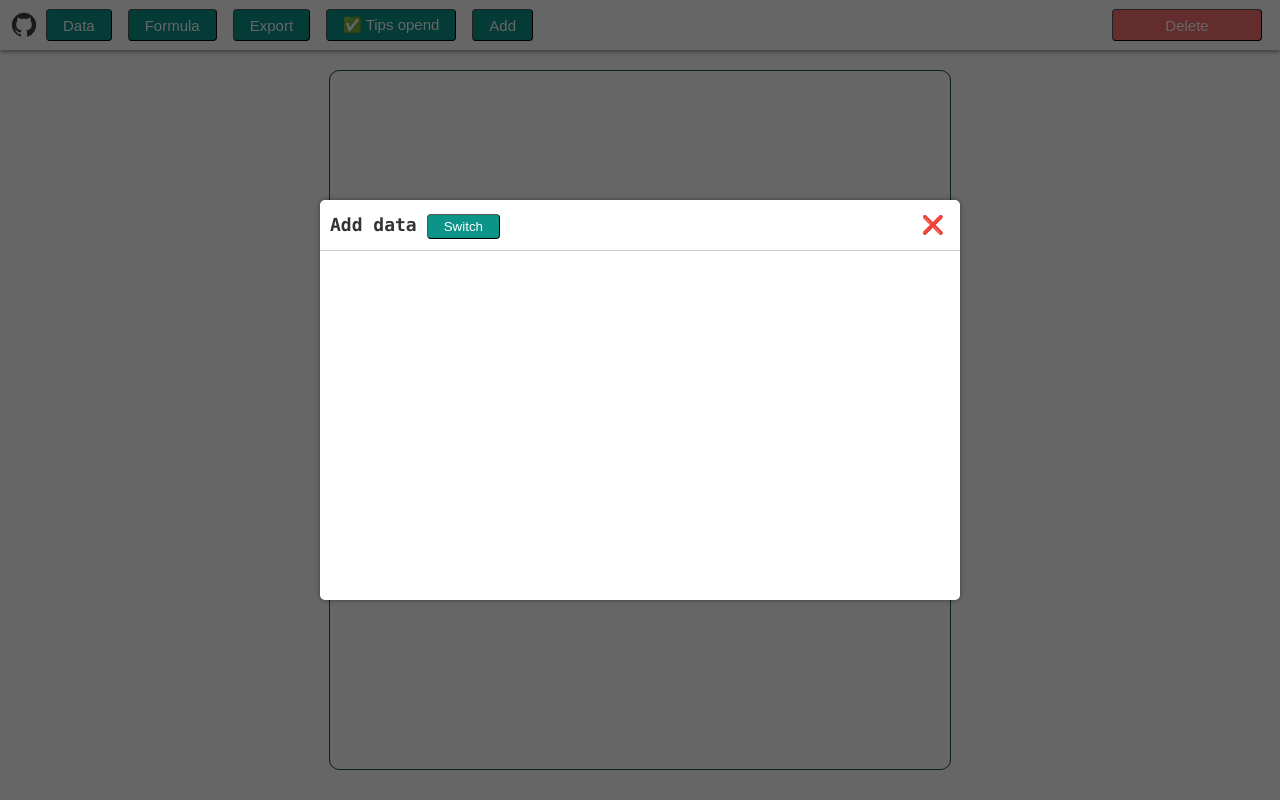
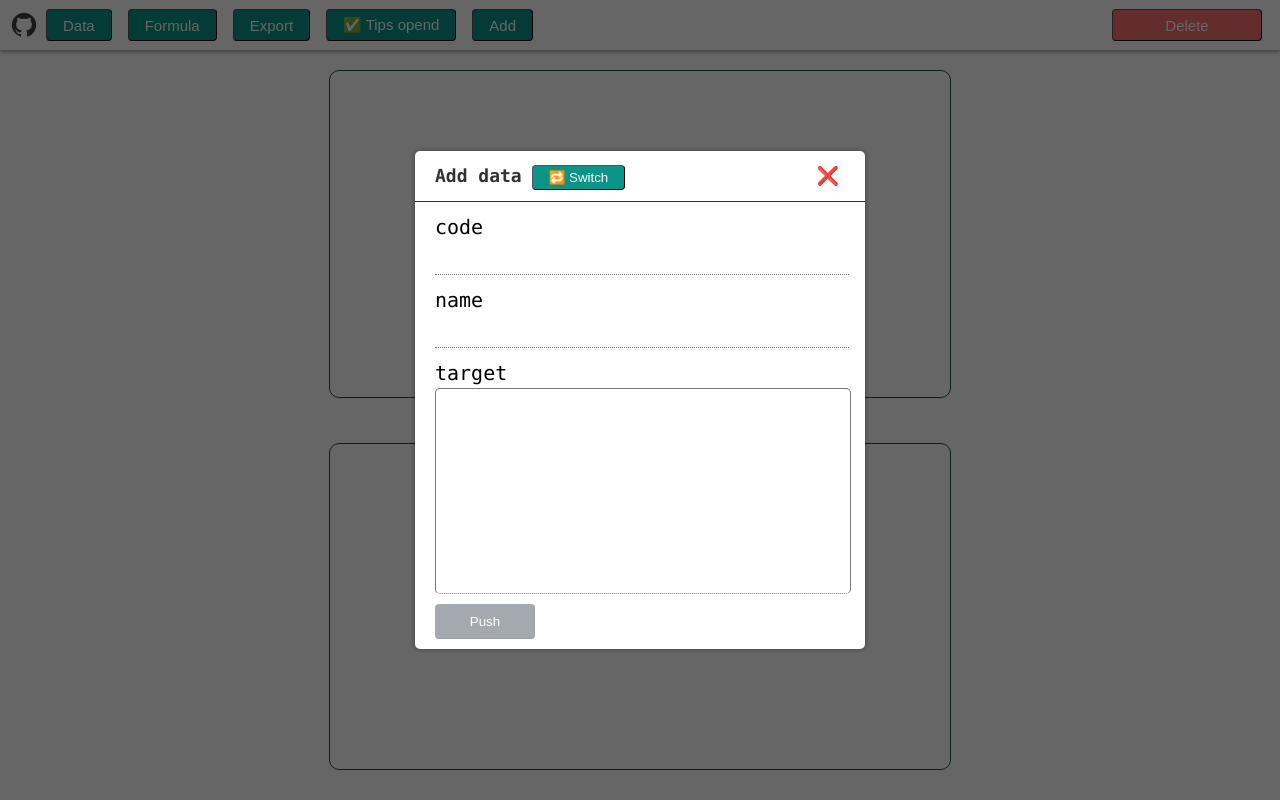
Before and after one commit to Cheng-DX/formula-editor, a Vue app: page / in a window 1280 px wide. Both pictures are taken after a click on the button "Add". Built offline with nearby package versions, Linux system fonts and the light colour scheme; a web font is replaced by a local one.

Commit message:
style: add item

```diff
--- a/src/components/AddPanel.vue
+++ b/src/components/AddPanel.vue
@@ -2,6 +2,8 @@
 import { MyDialog } from '@/components/dialog/MyDialog'
 import { ref, computed } from 'vue'
 import { addPanelVisible } from '@/core'
+import type { AddItem } from '@/types'
+import { addData, addFormula } from '@/core/state/addItem'
 
 const target = ref('data')
 function switchTarget() {
@@ -10,15 +12,79 @@ function switchTarget() {
 const title = computed(() => {
   return `Add ${target.value}`
 })
+
+const item = ref<AddItem>({
+  code: '',
+  name: '',
+  target: ''
+})
+
+function add() {
+  if (buttonAvailable.value) {
+    if (target.value === 'data') {
+      addData(item.value)
+    } else if (target.value === 'formula') {
+      addFormula(item.value)
+    } else {
+      return
+    }
+  }
+}
+
+const buttonAvailable = computed(() => {
+  const { code, name, target } = item.value
+  console.log(code !== '' && name !== '' && target != '')
+  return code !== '' && name !== '' && target != ''
+})
 </script>
 
 <template>
   <my-dialog :title="title" v-model="addPanelVisible">
     <template #header>
-      <button @click="switchTarget" btn ml-10px>Switch</button>
+      <button @click="switchTarget" btn ml-10px>🔁 Switch</button>
     </template>
-    <div wp-100 hp-100></div>
+    <div wp-100 hp-100 flex flex-col>
+      <div v-for="key in Object.keys(item)" class="item">
+        <div :for="key" class="name">{{ key }}</div>
+        <textarea v-if="key === 'target'" v-model="item[key]" class="area" />
+        <input v-else v-model="item[key]" class="input" />
+      </div>
+      <div flex-center>
+        <button btn w-100px h-35px @click="add" :disabled="!buttonAvailable">
+          Push
+        </button>
+      </div>
+    </div>
   </my-dialog>
 </template>
 
-<style scoped></style>
+<style scoped>
+.item {
+  display: flex;
+  flex-direction: column;
+  margin-bottom: 10px;
+}
+.name {
+  width: 20%;
+  height: 30px;
+  line-height: 30px;
+  font-size: 20px;
+}
+.input {
+  width: 100%;
+  height: 30px;
+  line-height: 30px;
+  font-size: 16px;
+  border: none;
+  border-bottom: 1px dotted rgb(122, 120, 120);
+  outline: none;
+}
+.area {
+  width: 100%;
+  height: 200px;
+  border-bottom: 1px dotted rgb(122, 120, 120);
+  border-radius: 5px;
+  resize: none;
+  outline: none;
+}
+</style>
--- a/src/components/dialog/dialog.css
+++ b/src/components/dialog/dialog.css
@@ -13,8 +13,10 @@
   position: absolute;
   top: 50vh;
   left: 50vw;
-  height: 50vh;
+  min-height: 50vh;
   width: 50vw;
+  max-width: 450px;
+  min-width: 350px;
   transform: translateX(-50%) translateY(-50%);
   background-color: #fff;
   border-radius: 5px;
@@ -28,8 +30,8 @@
   justify-content: space-between;
   height: 50px;
   line-height: 50px;
-  border-bottom: 1px solid #ccc;
-  padding: 0 10px;
+  border-bottom: 1px solid #333;
+  padding: 0 20px;
   font-size: 18px;
   font-weight: bold;
   color: #333;
@@ -46,7 +48,8 @@
 }
 .dialog-body{
   height: calc(100% - 70px);
-  padding: 10px;
+  padding-inline: 20px;
+  padding-block: 10px;
 }
 
 .is-hidden{
```
